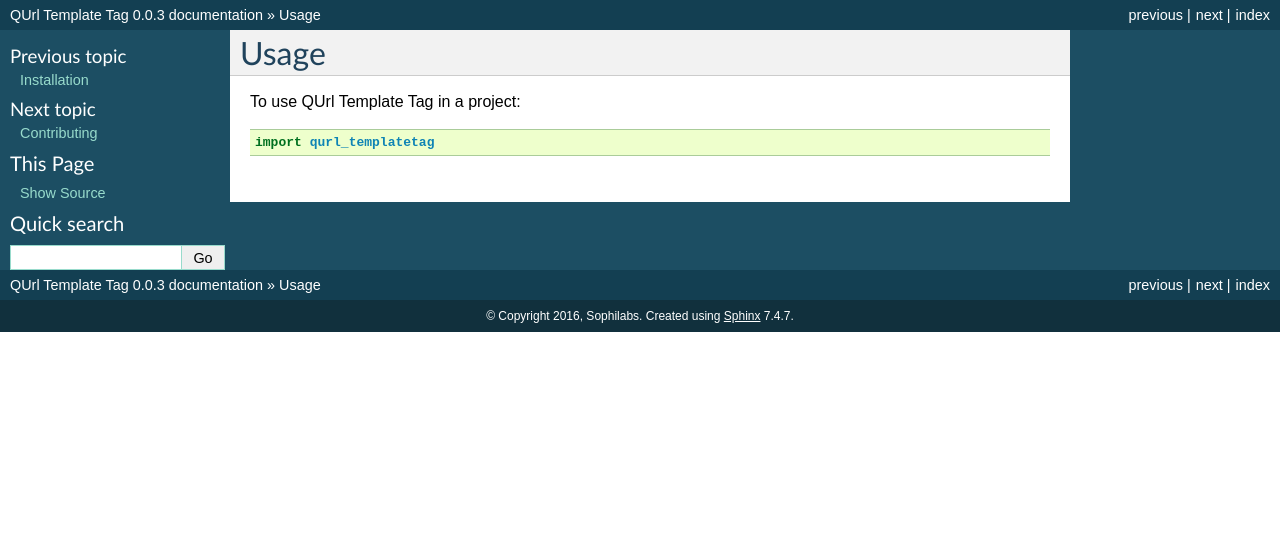
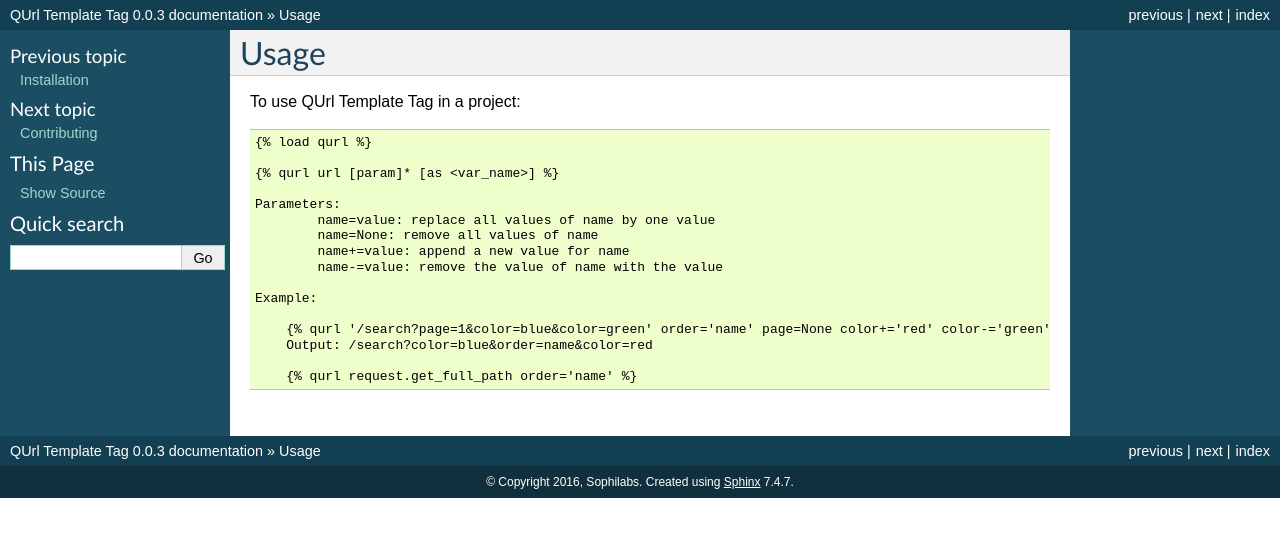
Before and after one commit to sophilabs/django-qurl-templatetag, a Sphinx documentation site: the page built from docs/usage.rst, in a window 1280 px wide. Shown: the top 537 px of the page. Built offline with Sphinx 7.4.7, drawn with Linux system fonts in a browser that asks for light colours; pages that are not in the unit, such as notebooks, are missing from menus.

Commit message:
Update doc.

```diff
--- a/docs/usage.rst
+++ b/docs/usage.rst
@@ -2,6 +2,23 @@
 Usage
 =====
 
-To use QUrl Template Tag in a project::
+To use QUrl Template Tag in a project:
 
-    import qurl_templatetag
+.. code-block::
+
+    {% load qurl %}
+
+    {% qurl url [param]* [as <var_name>] %}
+
+    Parameters:
+            name=value: replace all values of name by one value
+            name=None: remove all values of name
+            name+=value: append a new value for name
+            name-=value: remove the value of name with the value
+
+    Example:
+
+        {% qurl '/search?page=1&color=blue&color=green' order='name' page=None color+='red' color-='green' %}
+        Output: /search?color=blue&order=name&color=red
+
+        {% qurl request.get_full_path order='name' %}
```
Also changed, not shown: README.rst (+23 -7 lines).
